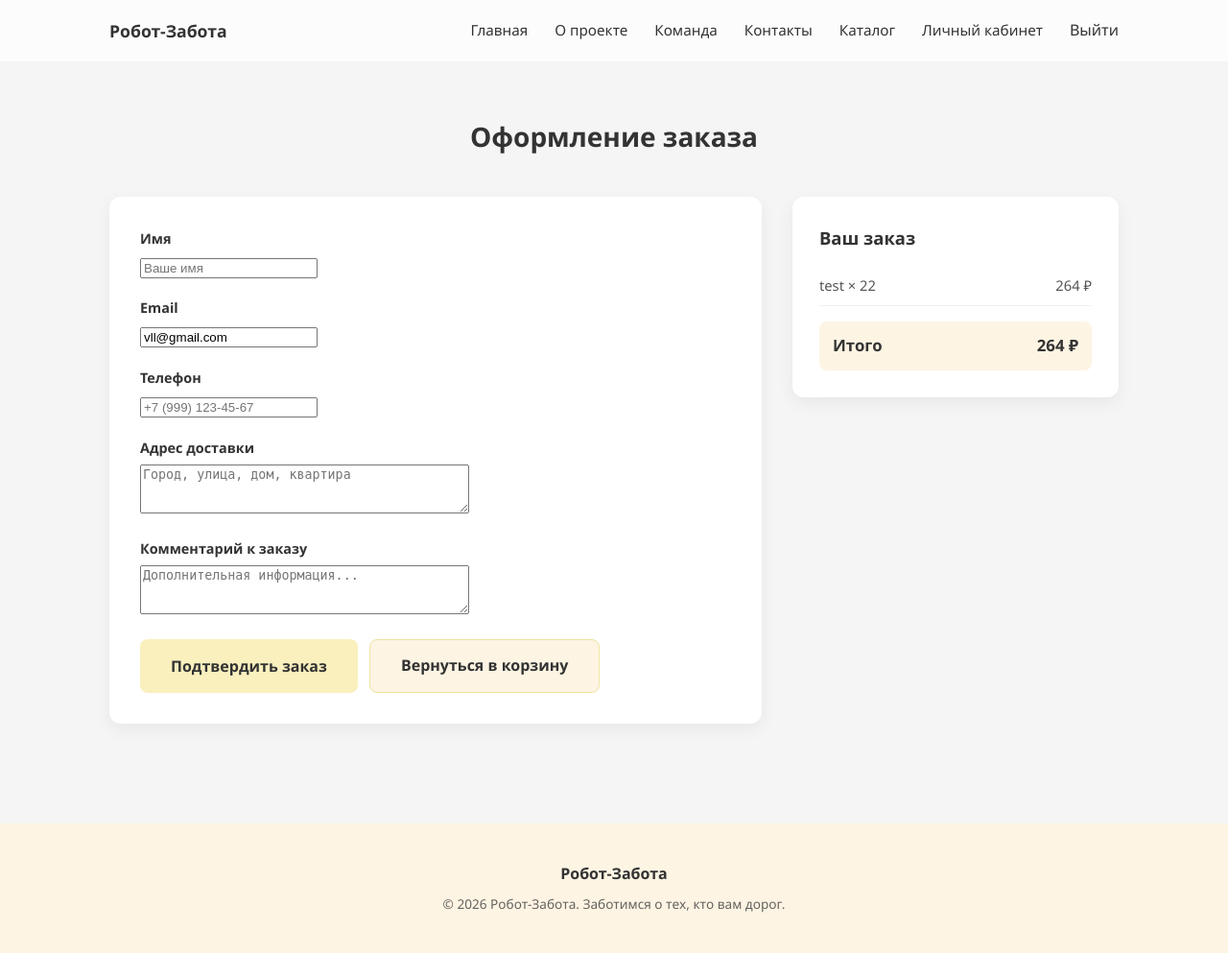
After one commit to VladislavGnom/spectrum2_final_project_2026, a Django app: page /cart/checkout/ in a window 1280 px wide. The commit adds this page. Shown: the whole page at 96% size. Run offline with Django 5.2, Linux system fonts and the light colour scheme; a user stored in the database is signed in; data comes from the database, SQL or seed files in the repository; both versions use the stored data as it was after the commit; parts of the project's set-up code (start-up, migrations or seed data) failed here and were passed over.

Commit message:
feat(cart): добавлено оформление заказа
- Модели Order и OrderItem со снимком данных
- Форма контактных данных с предзаполнением из профиля
- Страница подтверждения с номером заказа
- Очистка корзины после успешного заказа
- Админка для управления заказами и статусами

```diff
--- /dev/null
+++ b/cart/forms.py
@@ -0,0 +1,35 @@
+from django import forms
+
+
+class OrderForm(forms.Form):
+    """Форма оформления заказа."""
+    first_name = forms.CharField(
+        label='Имя',
+        max_length=150,
+        error_messages={'required': 'Пожалуйста, укажите имя.'},
+        widget=forms.TextInput(attrs={'placeholder': 'Ваше имя'}),
+    )
+    email = forms.EmailField(
+        label='Email',
+        error_messages={
+            'required': 'Пожалуйста, укажите email.',
+            'invalid': 'Введите корректный email.',
+        },
+        widget=forms.EmailInput(attrs={'placeholder': 'email@example.com'}),
+    )
+    phone = forms.CharField(
+        label='Телефон',
+        max_length=20,
+        error_messages={'required': 'Пожалуйста, укажите телефон.'},
+        widget=forms.TextInput(attrs={'placeholder': '+7 (999) 123-45-67'}),
+    )
+    address = forms.CharField(
+        label='Адрес доставки',
+        widget=forms.Textarea(attrs={'rows': 3, 'placeholder': 'Город, улица, дом, квартира'}),
+        error_messages={'required': 'Пожалуйста, укажите адрес.'},
+    )
+    comment = forms.CharField(
+        label='Комментарий к заказу',
+        required=False,
+        widget=forms.Textarea(attrs={'rows': 3, 'placeholder': 'Дополнительная информация...'}),
+    )
--- a/cart/templates/cart/cart.html
+++ b/cart/templates/cart/cart.html
@@ -74,7 +74,7 @@
             <a href="{% url 'catalog:index' %}" class="btn btn-secondary">
                 {# ТЕКСТ ОТ БРЕНДА: кнопка — пример #}Продолжить покупки
             </a>
-            <a href="#" class="btn btn-primary" onclick="alert('Оформление заказа скоро заработает'); return false;">
+            <a href="{% url 'cart:checkout' %}" class="btn btn-primary">
                 {# ТЕКСТ ОТ БРЕНДА: кнопка — пример #}Оформить заказ
             </a>
         </div>
--- /dev/null
+++ b/cart/templates/cart/checkout.html
@@ -0,0 +1,96 @@
+{% extends 'core/base.html' %}
+
+{% block title %}{# ТЕКСТ ОТ БРЕНДА: заголовок вкладки — пример #}Оформление заказа — Робот-Забота{% endblock %}
+
+{% block content %}
+<section class="checkout-section">
+    <h1 class="section-title">{# ТЕКСТ ОТ БРЕНДА: заголовок страницы — пример #}Оформление заказа</h1>
+
+    <div class="checkout-grid">
+        <div class="checkout-form-col">
+            <div class="checkout-card">
+                <form method="post" class="checkout-form" novalidate>
+                    {% csrf_token %}
+
+                    {% if form.non_field_errors %}
+                        <div class="form-errors">
+                            {% for error in form.non_field_errors %}
+                                <p class="form-error">{{ error }}</p>
+                            {% endfor %}
+                        </div>
+                    {% endif %}
+
+                    <div class="form-group">
+                        <label for="{{ form.first_name.id_for_label }}">{{ form.first_name.label }}</label>
+                        {{ form.first_name }}
+                        {% for error in form.first_name.errors %}
+                            <p class="field-error">{{ error }}</p>
+                        {% endfor %}
+                    </div>
+
+                    <div class="form-group">
+                        <label for="{{ form.email.id_for_label }}">{{ form.email.label }}</label>
+                        {{ form.email }}
+                        {% for error in form.email.errors %}
+                            <p class="field-error">{{ error }}</p>
+                        {% endfor %}
+                    </div>
+
+                    <div class="form-group">
+                        <label for="{{ form.phone.id_for_label }}">{{ form.phone.label }}</label>
+                        {{ form.phone }}
+                        {% for error in form.phone.errors %}
+                            <p class="field-error">{{ error }}</p>
+                        {% endfor %}
+                    </div>
+
+                    <div class="form-group">
+                        <label for="{{ form.address.id_for_label }}">{{ form.address.label }}</label>
+                        {{ form.address }}
+                        {% for error in form.address.errors %}
+                            <p class="field-error">{{ error }}</p>
+                        {% endfor %}
+                    </div>
+
+                    <div class="form-group">
+                        <label for="{{ form.comment.id_for_label }}">{{ form.comment.label }}</label>
+                        {{ form.comment }}
+                        {% for error in form.comment.errors %}
+                            <p class="field-error">{{ error }}</p>
+                        {% endfor %}
+                    </div>
+
+                    <div class="checkout-form-actions">
+                        <button type="submit" class="btn btn-primary">
+                            {# ТЕКСТ ОТ БРЕНДА: кнопка — пример #}Подтвердить заказ
+                        </button>
+                        <a href="{% url 'cart:index' %}" class="btn btn-secondary">
+                            {# ТЕКСТ ОТ БРЕНДА: кнопка — пример #}Вернуться в корзину
+                        </a>
+                    </div>
+                </form>
+            </div>
+        </div>
+
+        <div class="checkout-summary-col">
+            <div class="checkout-summary-card">
+                <h2 class="checkout-summary-title">
+                    {# ТЕКСТ ОТ БРЕНДА: заголовок сводки — пример #}Ваш заказ
+                </h2>
+                <ul class="checkout-summary-list">
+                    {% for item in items %}
+                        <li class="checkout-summary-item">
+                            <span class="checkout-summary-item-name">{{ item.robot.name }} × {{ item.quantity }}</span>
+                            <span class="checkout-summary-item-price">{{ item.subtotal|floatformat:0 }} ₽</span>
+                        </li>
+                    {% endfor %}
+                </ul>
+                <div class="checkout-summary-total">
+                    <span>{# ТЕКСТ ОТ БРЕНДА: подпись итога — пример #}Итого</span>
+                    <span>{{ cart.total_price|floatformat:0 }} ₽</span>
+                </div>
+            </div>
+        </div>
+    </div>
+</section>
+{% endblock %}
--- a/cart/urls.py
+++ b/cart/urls.py
@@ -9,4 +9,6 @@ urlpatterns = [
     path('add/<int:robot_id>/', views.add_to_cart, name='add'),
     path('update/<int:item_id>/', views.update_cart_item, name='update'),
     path('remove/<int:item_id>/', views.remove_from_cart, name='remove'),
+    path('checkout/', views.checkout_view, name='checkout'),
+    path('success/<int:order_id>/', views.order_success_view, name='success'),
 ]
--- a/cart/views.py
+++ b/cart/views.py
@@ -5,7 +5,8 @@ from django.views.decorators.http import require_POST
 
 from catalog.models import Robot
 
-from .models import Cart, CartItem
+from .forms import OrderForm
+from .models import Cart, CartItem, Order, OrderItem
 
 
 @login_required
@@ -70,3 +71,66 @@ def remove_from_cart(request, item_id):
     item.delete()
     messages.success(request, 'Товар удалён из корзины.')
     return redirect('cart:index')
+
+
+@login_required
+def checkout_view(request):
+    """
+    Оформление заказа: показывает форму с данными покупателя и сводку корзины,
+    по POST создаёт Order + OrderItem'ы (снимок данных) и очищает корзину.
+    """
+    cart, _ = Cart.objects.get_or_create(user=request.user)
+    items = cart.items.select_related('robot').all()
+
+    if cart.is_empty():
+        messages.error(request, 'Добавьте товары в корзину.')
+        return redirect('cart:index')
+
+    if request.method == 'POST':
+        form = OrderForm(request.POST)
+        if form.is_valid():
+            order = Order.objects.create(
+                user=request.user,
+                first_name=form.cleaned_data['first_name'],
+                email=form.cleaned_data['email'],
+                phone=form.cleaned_data['phone'],
+                address=form.cleaned_data['address'],
+                comment=form.cleaned_data['comment'],
+                total_price=cart.total_price(),
+            )
+            for item in items:
+                OrderItem.objects.create(
+                    order=order,
+                    robot=item.robot,
+                    robot_name=item.robot.name,
+                    price=item.robot.price,
+                    quantity=item.quantity,
+                )
+            items.delete()
+            return redirect('cart:success', order_id=order.id)
+    else:
+        initial = {
+            'first_name': request.user.first_name,
+            'email': request.user.email,
+        }
+        form = OrderForm(initial=initial)
+
+    context = {
+        'form': form,
+        'cart': cart,
+        'items': items,
+    }
+    return render(request, 'cart/checkout.html', context)
+
+
+@login_required
+def order_success_view(request, order_id):
+    """Страница подтверждения успешно оформленного заказа."""
+    order = get_object_or_404(Order, pk=order_id, user=request.user)
+    items = order.items.all()
+
+    context = {
+        'order': order,
+        'items': items,
+    }
+    return render(request, 'cart/success.html', context)
--- a/core/static/core/style.css
+++ b/core/static/core/style.css
@@ -1109,3 +1109,190 @@ img {
         text-align: center;
     }
 }
+
+/* ==== Оформление заказа (checkout) ==== */
+.checkout-section {
+    max-width: 1100px;
+    margin: 0 auto;
+    padding: 120px 24px 64px;
+}
+
+.checkout-grid {
+    display: grid;
+    grid-template-columns: 2fr 1fr;
+    gap: 32px;
+    align-items: start;
+}
+
+.checkout-card {
+    background: #FFFFFF;
+    border-radius: 12px;
+    box-shadow: 0 6px 18px rgba(0, 0, 0, 0.06);
+    padding: 32px;
+}
+
+.checkout-form-actions {
+    display: flex;
+    gap: 12px;
+    flex-wrap: wrap;
+    margin-top: 8px;
+}
+
+.checkout-summary-card {
+    background: #FFFFFF;
+    border-radius: 12px;
+    box-shadow: 0 6px 18px rgba(0, 0, 0, 0.06);
+    padding: 28px;
+    position: sticky;
+    top: 24px;
+}
+
+.checkout-summary-title {
+    color: #333333;
+    font-size: 1.15rem;
+    margin-bottom: 16px;
+}
+
+.checkout-summary-list {
+    list-style: none;
+    padding: 0;
+    margin: 0 0 16px;
+}
+
+.checkout-summary-item {
+    display: flex;
+    justify-content: space-between;
+    gap: 12px;
+    padding: 8px 0;
+    border-bottom: 1px solid #F0F0F0;
+    color: #555555;
+    font-size: 0.92rem;
+}
+
+.checkout-summary-total {
+    display: flex;
+    justify-content: space-between;
+    background: #FDF4E3;
+    border-radius: 8px;
+    padding: 12px 14px;
+    color: #333333;
+    font-weight: 700;
+    font-size: 1.05rem;
+}
+
+/* ==== Страница успешного заказа ==== */
+.success-section {
+    display: flex;
+    justify-content: center;
+    padding: 120px 24px 64px;
+}
+
+.success-card {
+    background: #FFFFFF;
+    border-radius: 12px;
+    box-shadow: 0 8px 24px rgba(0, 0, 0, 0.08);
+    padding: 48px;
+    max-width: 640px;
+    width: 100%;
+    text-align: center;
+}
+
+.success-icon {
+    width: 80px;
+    height: 80px;
+    border-radius: 50%;
+    background: #6B8E6B;
+    color: #FFFFFF;
+    font-size: 2.2rem;
+    line-height: 80px;
+    margin: 0 auto 20px;
+}
+
+.success-title {
+    color: #333333;
+    font-size: 1.6rem;
+    margin-bottom: 8px;
+}
+
+.success-meta {
+    color: #666666;
+    margin-bottom: 24px;
+    font-size: 0.95rem;
+}
+
+.success-table {
+    width: 100%;
+    border-collapse: collapse;
+    margin-bottom: 20px;
+    text-align: left;
+}
+
+.success-table th,
+.success-table td {
+    padding: 10px 8px;
+    border-bottom: 1px solid #F0F0F0;
+    color: #333333;
+    font-size: 0.9rem;
+}
+
+.success-table th {
+    color: #888888;
+    font-weight: 600;
+    font-size: 0.8rem;
+    text-transform: uppercase;
+}
+
+.success-total {
+    text-align: right;
+    color: #333333;
+    font-weight: 700;
+    font-size: 1.2rem;
+    margin-bottom: 20px;
+}
+
+.success-note {
+    color: #666666;
+    margin-bottom: 28px;
+}
+
+.success-actions {
+    display: flex;
+    gap: 14px;
+    justify-content: center;
+    flex-wrap: wrap;
+}
+
+/* ==== Адаптив: checkout / success ==== */
+@media (max-width: 900px) {
+    .checkout-grid {
+        grid-template-columns: 1fr;
+    }
+
+    .checkout-summary-card {
+        position: static;
+    }
+}
+
+@media (max-width: 560px) {
+    .checkout-card,
+    .success-card {
+        padding: 24px;
+    }
+
+    .success-table th,
+    .success-table td {
+        font-size: 0.82rem;
+        padding: 8px 4px;
+    }
+
+    .success-actions,
+    .checkout-form-actions {
+        flex-direction: column;
+    }
+
+    .success-actions .btn,
+    .checkout-form-actions .btn {
+        width: 100%;
+        text-align: center;
+    }
+}
```
Also changed, not shown: cart/admin.py (+15 -1 lines), cart/models.py (+53 -0 lines), cart/templates/cart/success.html (added, +59 -0 lines), cart/migrations/0002_order_orderitem.py (added), db.sqlite3.
